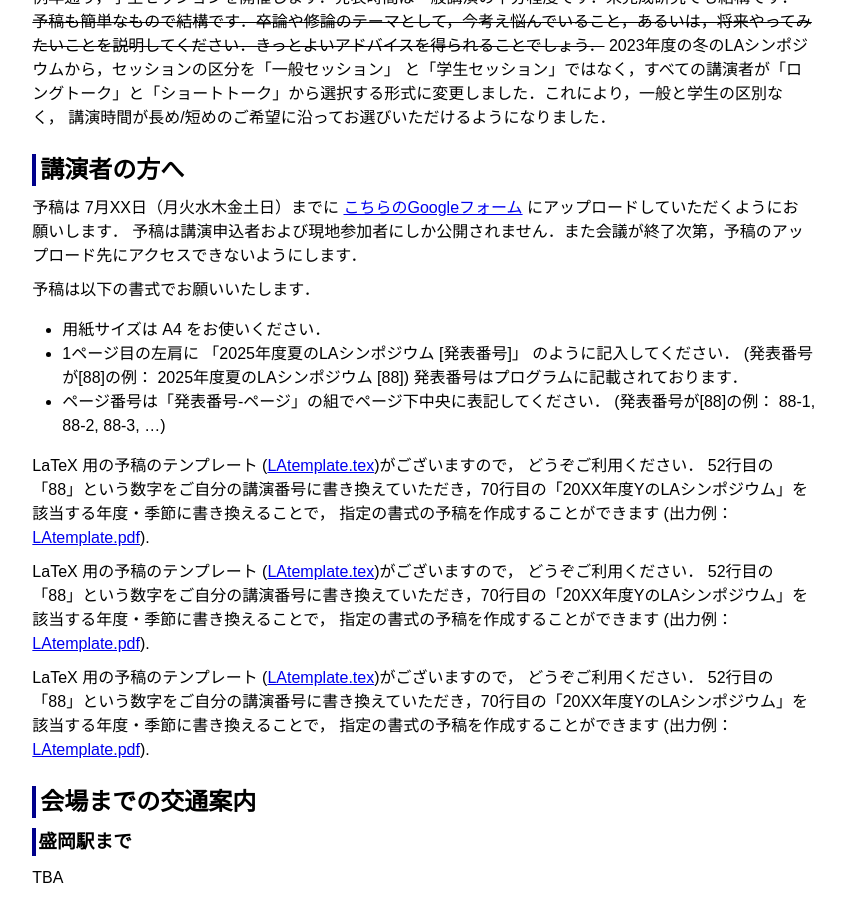
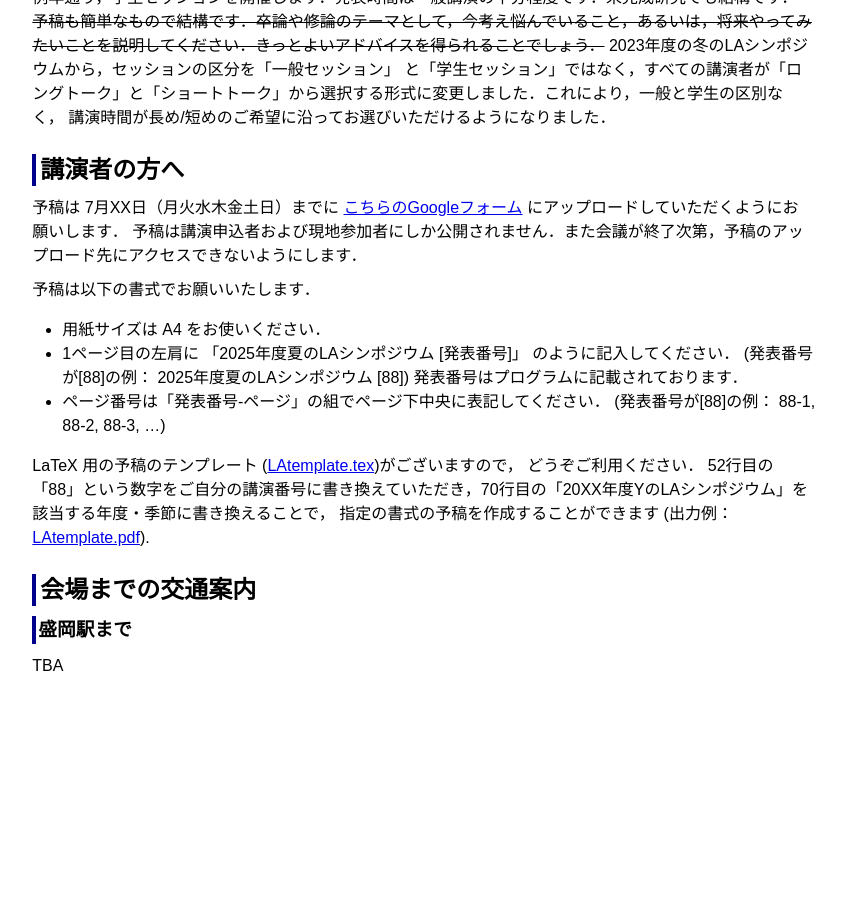
Before and after one commit to ytamura12/la-symposium_test.github.io, a Jekyll site: the page built from 2025/summer.md, in a window 1280 px wide and 900 px high, scrolled down 922 px. Shown: the whole window, without its empty margins (326-1171 px from the left). Built offline with Jekyll 4.4.1, drawn with Linux system fonts in a browser that asks for light colours; after the commit the page ends 1610 px from its top, so only the background shows below that.

Commit message:
Update summer.md

```diff
--- a/2025/summer.md
+++ b/2025/summer.md
@@ -94,14 +94,6 @@ LaTeX 用の予稿のテンプレート ([LAtemplate.tex]({{ "/assets/tex/LAtemp
 52行目の「88」という数字をご自分の講演番号に書き換えていただき，70行目の「20XX年度YのLAシンポジウム」を該当する年度・季節に書き換えることで， 指定の書式の予稿を作成することができます (出力例：[LAtemplate.pdf]({{ "/assets/tex/LAtemplate.pdf" | relative_url }})).
 
 
-LaTeX 用の予稿のテンプレート ([LAtemplate.tex](../assets/tex/LAtemplate.tex){:target="_blank"})がございますので， どうぞご利用ください．
-52行目の「88」という数字をご自分の講演番号に書き換えていただき，70行目の「20XX年度YのLAシンポジウム」を該当する年度・季節に書き換えることで， 指定の書式の予稿を作成することができます (出力例：[LAtemplate.pdf]({{ "/assets/tex/LAtemplate.pdf" | relative_url }})).
-
-LaTeX 用の予稿のテンプレート ([LAtemplate.tex](./assets/tex/LAtemplate.tex){:target="_blank"})がございますので， どうぞご利用ください．
-52行目の「88」という数字をご自分の講演番号に書き換えていただき，70行目の「20XX年度YのLAシンポジウム」を該当する年度・季節に書き換えることで， 指定の書式の予稿を作成することができます (出力例：[LAtemplate.pdf]({{ "/assets/tex/LAtemplate.pdf" | relative_url }})).
-
-
-
 会場までの交通案内
 --------
 
```
